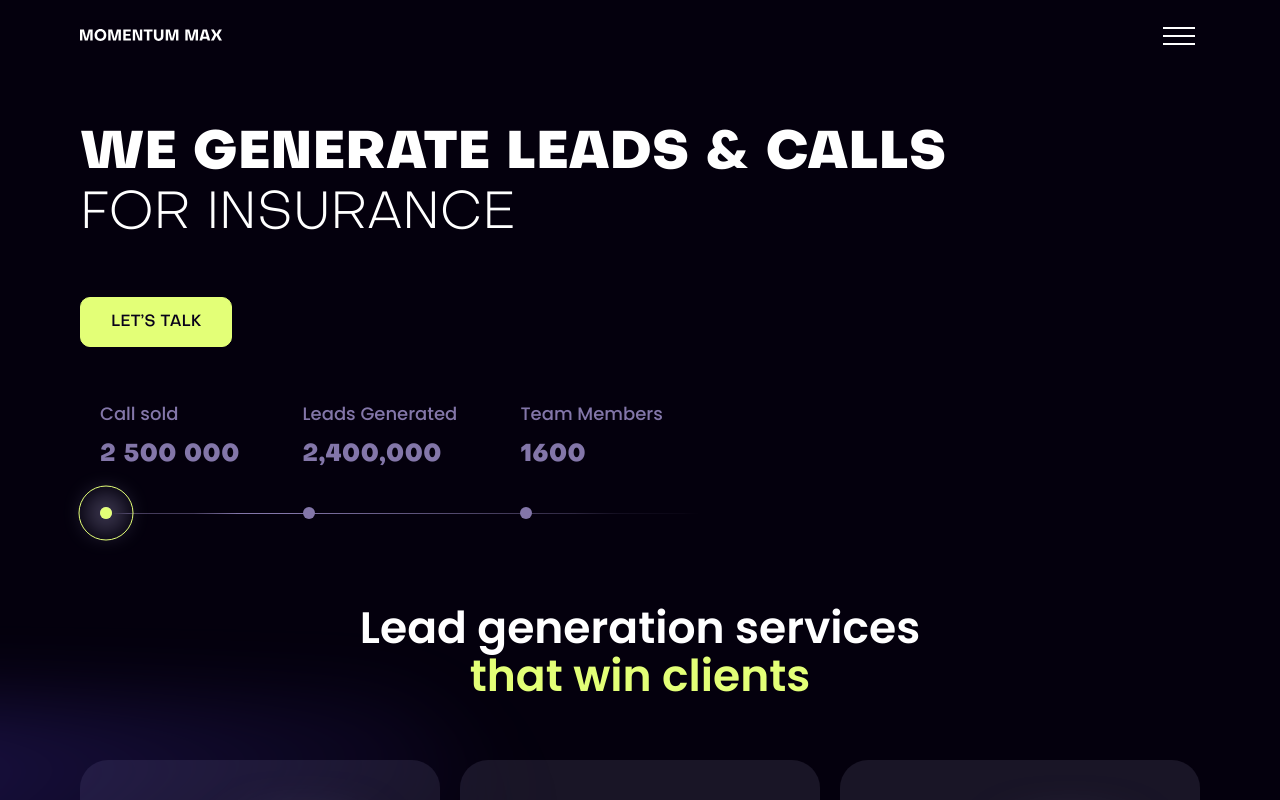
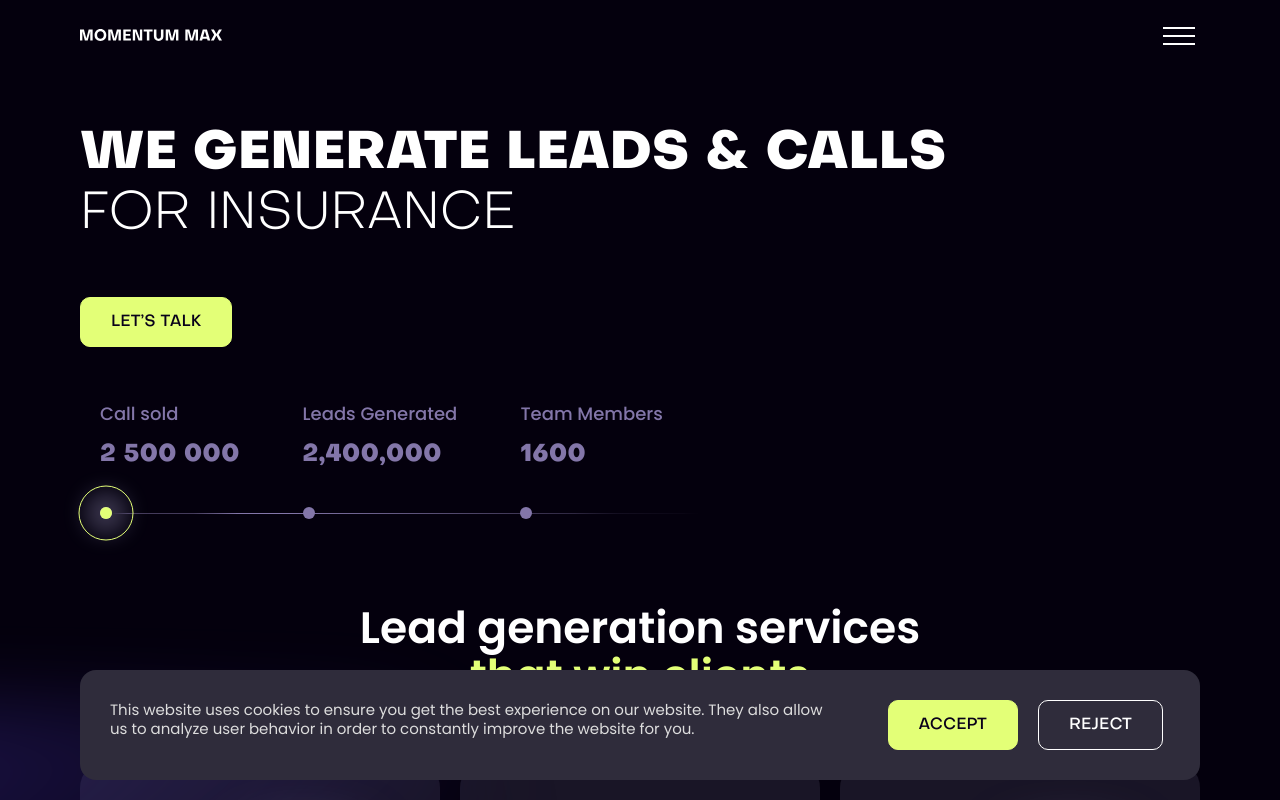
Before and after one commit to armon-bakhtar/mmx-website, a Next.js app: page / in a window 1280 px wide. Shown: the top 800 px of the page. Built offline with nearby package versions, Linux system fonts and the light colour scheme.

Commit message:
feat: add cookie banner and storage sevice

```diff
--- a/package.json
+++ b/package.json
@@ -34,6 +34,7 @@
     "commitizen": "4.3.0",
     "lodash": "4.17.21",
     "next": "13.4.4",
+    "nookies": "2.5.2",
     "react": "18.2.0",
     "react-dom": "18.2.0",
     "react-hook-form": "7.44.3",
--- a/src/pages/index.tsx
+++ b/src/pages/index.tsx
@@ -6,11 +6,20 @@ import { Features } from '@/page-components/home/features';
 import { ContactUsQuick } from '@/page-components/home/contact-us-quick';
 import { Reviews } from '@/page-components/home/reviews';
 import { ContactUs } from '@/page-components/home/contact-us';
+import { CookieBanner } from '@/widgets/cookie-banner';
+import SecureStoreServices, {
+  WebSecureStorageKeys,
+} from '@/shared/services/SecureStoreServices';
+import { GetServerSideProps, GetServerSidePropsContext } from 'next';
 
 // Note: The subsets need to use single quotes because the font loader values must be explicitly written literal.
 // eslint-disable-next-line @typescript-eslint/quotes
 
-export default function Home() {
+interface HomeProps {
+  cookie?: string;
+}
+
+export default function Home({ cookie }: HomeProps) {
   return (
     <>
       <Head>
@@ -29,7 +38,18 @@ export default function Home() {
         <ContactUsQuick />
         <Reviews />
         <ContactUs />
+
+        <CookieBanner cookie={cookie} />
       </Layout>
     </>
   );
 }
+
+export function getServerSideProps(context: GetServerSidePropsContext) {
+  const cookie = SecureStoreServices.getItem(
+    WebSecureStorageKeys.Cookie,
+    context,
+  );
+
+  return { props: { cookie: cookie != undefined && cookie } };
+}
--- a/src/shared/assets/styles/base/_variables.scss
+++ b/src/shared/assets/styles/base/_variables.scss
@@ -21,12 +21,16 @@
   --greyscale-11: #ffffff;
 
   //z-index
+  --z-index-header: 10;
+  --z-index-header-navigation: 5;
+  --z-index-header-burger: 6;
   --z-index-dropdown: 5;
   --z-index-hero-decor: 2;
   --z-index-work-spheres-icon: 1;
   --z-index-features-title: 1;
   --z-index-features-card-wrapper: 1;
   --z-index-contact-us: 1;
+  --z-index-cookie-banner: 10;
 
   //shadow
   --hero-decor-shadow: 0px 0px 21.0852px 15px rgba(208, 201, 255, 0.25);
--- /dev/null
+++ b/src/shared/services/SecureStoreServices.ts
@@ -0,0 +1,38 @@
+import { setCookie, parseCookies, destroyCookie } from 'nookies';
+import * as next from 'next';
+
+export enum WebSecureStorageKeys {
+  Cookie = 'web.cookie',
+}
+
+class SecureStorageService {
+  getItem(key: WebSecureStorageKeys, ctx?: ParseContext): string | undefined {
+    return parseCookies(ctx)[key];
+  }
+
+  setItem(key: WebSecureStorageKeys, value: string, ctx?: Context) {
+    return setCookie(ctx, key, value);
+  }
+
+  removeItem(key: WebSecureStorageKeys, ctx?: Context) {
+    return destroyCookie(ctx, key);
+  }
+}
+
+type Context =
+  | Pick<next.NextPageContext, 'res'>
+  | {
+      res: next.NextApiResponse;
+    }
+  | null
+  | undefined;
+
+type ParseContext =
+  | Pick<next.NextPageContext, 'req'>
+  | {
+      req: next.NextApiRequest;
+    }
+  | null
+  | undefined;
+
+export default new SecureStorageService();
--- /dev/null
+++ b/src/widgets/cookie-banner/cookie-banner.module.scss
@@ -0,0 +1,55 @@
+.cookie-banner {
+  position: fixed;
+  top: 0;
+  left: 0;
+  right: 0;
+  bottom: 0;
+  display: flex;
+  align-items: flex-end;
+  justify-content: center;
+  padding-bottom: 20px;
+  background-color: transparent;
+  z-index: var(--z-index-cookie-banner);
+
+  &__container {
+    padding-left: 16px;
+    padding-right: 16px;
+  }
+
+  &__content {
+    display: grid;
+    grid-auto-flow: row;
+    margin: 0 auto;
+    padding: 30px;
+    gap: 24px;
+    border-radius: 16px;
+    background-color: var(--greyscale-5);
+  }
+
+  &__text {
+    @include body-regular-15;
+    color: var(--greyscale-10);
+    max-width: 732px;
+  }
+
+  &__button-wrapper {
+    display: grid;
+    justify-self: center;
+    grid-auto-flow: column;
+    gap: 20px;
+  }
+
+  @include tablet {
+    &__container {
+      padding-left: 20px;
+      padding-right: 20px;
+    }
+  }
+
+  @include tablet-l {
+    &__content {
+      grid-auto-flow: column;
+      max-width: 1286px;
+    }
+  }
+}
--- /dev/null
+++ b/src/widgets/cookie-banner/cookie-banner.tsx
@@ -0,0 +1,55 @@
+import React, { FC, useState } from 'react';
+import { CommonTypes } from '@/shared/types/common';
+import { Container } from '@/shared/ui/container/container';
+import { useClasses } from './lib/use-classes';
+import { ButtonPrimary } from '@/shared/ui/buttons/button-primary';
+import { ButtonSecondary } from '@/shared/ui/buttons/button-secondary';
+import SecureStoreServices, {
+  WebSecureStorageKeys,
+} from '@/shared/services/SecureStoreServices';
+
+export interface CookieBannerProps extends CommonTypes {
+  cookie?: string;
+}
+
+const CookieBanner: FC<CookieBannerProps> = ({ className, cookie }) => {
+  const [isAcceptCookie, setIsAcceptCookie] = useState<boolean>();
+  const { cnRoot, cnContainer, cnContent, cnText, cnButtonWrapper } =
+    useClasses({
+      className,
+    });
+
+  const handleAccept = () => {
+    SecureStoreServices.setItem(WebSecureStorageKeys.Cookie, 'accept', null);
+    setIsAcceptCookie(true);
+  };
+
+  const handleDecline = () => {
+    SecureStoreServices.setItem(WebSecureStorageKeys.Cookie, 'reject');
+    setIsAcceptCookie(true);
+  };
+
+  if (cookie || isAcceptCookie) {
+    return null;
+  }
+
+  return (
+    <div className={cnRoot}>
+      <Container className={cnContainer}>
+        <div className={cnContent}>
+          <p className={cnText}>
+            This website uses cookies to ensure you get the best experience on
+            our website. They also allow us to analyze user behavior in order to
+            constantly improve the website for you.
+          </p>
+          <div className={cnButtonWrapper}>
+            <ButtonPrimary onClick={handleAccept}>Accept</ButtonPrimary>
+            <ButtonSecondary onClick={handleDecline}>Reject</ButtonSecondary>
+          </div>
+        </div>
+      </Container>
+    </div>
+  );
+};
+
+export default CookieBanner;
--- /dev/null
+++ b/src/widgets/cookie-banner/index.ts
@@ -0,0 +1 @@
+export { default as CookieBanner } from './cookie-banner';
--- /dev/null
+++ b/src/widgets/cookie-banner/lib/use-classes.ts
@@ -0,0 +1,28 @@
+import classNames from 'classnames/bind';
+import { CookieBannerProps } from '../cookie-banner';
+
+import classes from '../cookie-banner.module.scss';
+
+const cn = classNames.bind(classes);
+
+type PickedCookieBannerProps = Pick<CookieBannerProps, 'className'>;
+
+export const useClasses = ({ className }: PickedCookieBannerProps) => {
+  const cnRoot = cn('cookie-banner', className);
+
+  const cnContainer = cn('cookie-banner__container');
+
+  const cnContent = cn('cookie-banner__content');
+
+  const cnText = cn('cookie-banner__text');
+
+  const cnButtonWrapper = cn('cookie-banner__button-wrapper');
+
+  return {
+    cnRoot,
+    cnContainer,
+    cnContent,
+    cnText,
+    cnButtonWrapper,
+  };
+};
--- a/src/widgets/header/header.module.scss
+++ b/src/widgets/header/header.module.scss
@@ -4,7 +4,7 @@
   top: 0;
   left: 0;
   right: 0;
-  z-index: 100;
+  z-index: var(--z-index-header);
   color: var(--greyscale-11);
   background-color: var(--greyscale-1);
   transition: all var(--transition-settings);
@@ -32,7 +32,7 @@
     position: fixed;
     top: 0;
     right: -100vw;
-    z-index: 5;
+    z-index: var(--z-index-header-navigation);
     flex-direction: column;
     padding: 30px 20px;
     width: 100vw;
@@ -94,7 +94,7 @@
 
 .buttonBurger {
   overflow: hidden;
-  z-index: 10;
+  z-index: var(--z-index-header-burger);
   margin: 0;
   padding: 0;
   color: var(--greyscale-12);
--- a/src/widgets/layout/layout.tsx
+++ b/src/widgets/layout/layout.tsx
@@ -1,8 +1,8 @@
 import React, { FC, ReactNode } from 'react';
 import { CommonTypes } from '@/shared/types/common';
 import { useClasses } from './lib/use-classes';
-import { Header } from '../header';
-import { Footer } from '../footer';
+import { Header } from 'src/widgets/header';
+import { Footer } from 'src/widgets/footer';
 
 export interface LayoutProps extends CommonTypes {
   children?: ReactNode;
```
Also changed, not shown: 1 other file (tests, documents, lock files or other folders).
